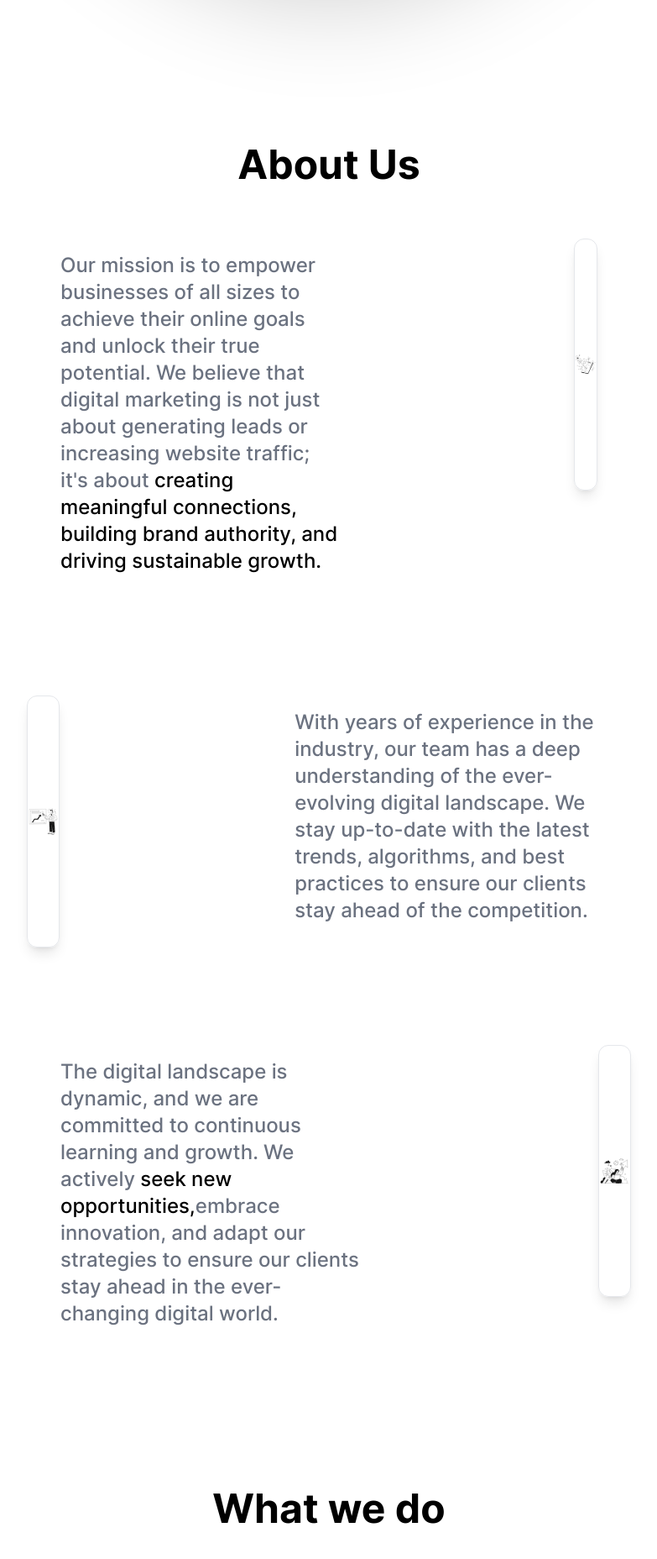
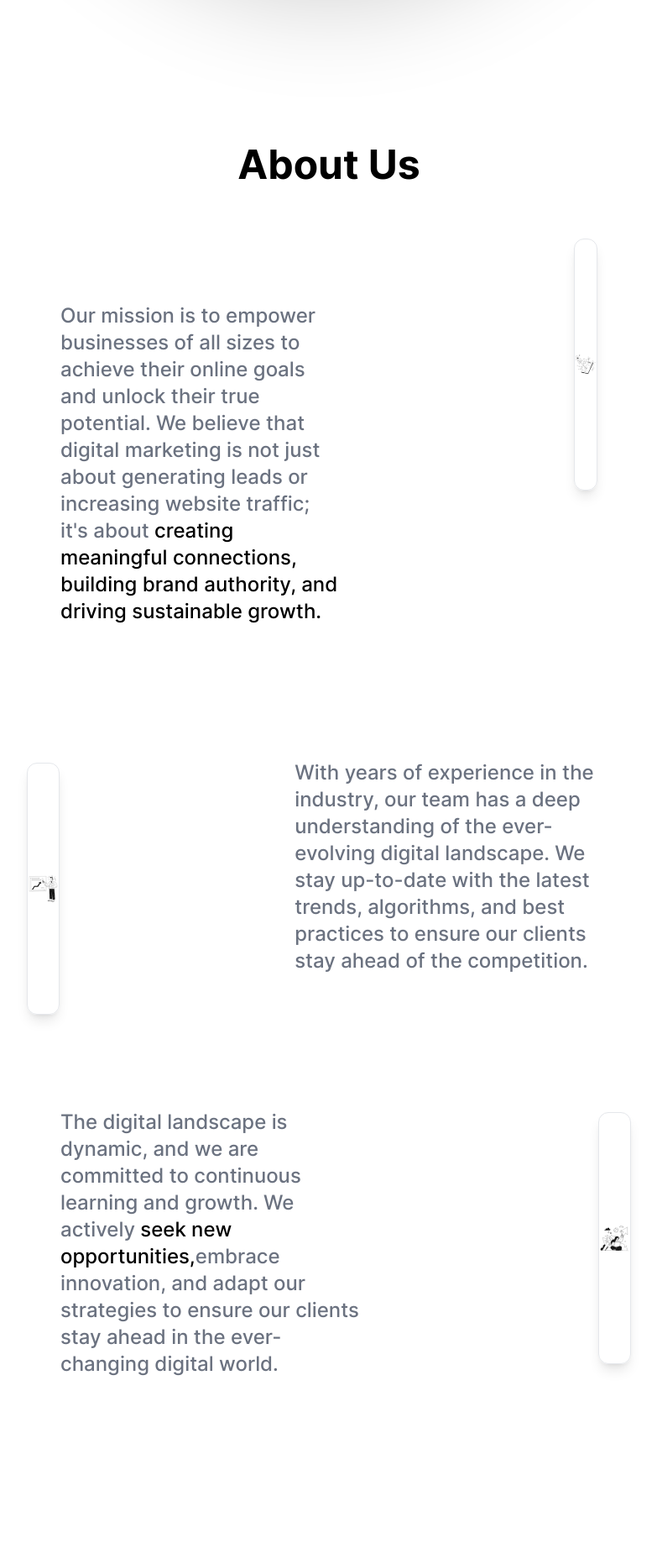
Before and after one commit to markmumba/baySphere, a React (Vite) app: page / in a window 1280 px wide. Shown: the part 883-2739 px from the top of the page at 84% size, without its empty margins (248-1031 px from the left). Built offline with nearby package versions, Linux system fonts and the light colour scheme.

Commit message:
adding added the about section animation and also the pricing section

```diff
--- a/src/components/about.tsx
+++ b/src/components/about.tsx
@@ -1,43 +1,44 @@
 import startup from '../assets/images/app-launch.svg'
 import keynote from '../assets/images/keynote-presentation.svg'
 import success from '../assets/images/business-success-chart.svg'
+import { motion } from "framer-motion"
 
 const About = () => {
     return (
         <>
             <div id="about" className=" py-10  lg:py-28">
                 <h2 className="text-center font-bold  text-4xl md:text-5xl">About Us</h2>
-                <div className=' grid  md:flex lg:space-x-40 lg:px-60 '>
-                    <div className='p-7 lg:p-20 font-medium  text-gray-500 md:text-2xl text-xl max-w-md lg:max-w-3xl'>
+                <div className=' grid  md:flex lg:space-x-40 lg:px-60  '>
+                    <motion.div initial={{ opacity: 0 }} whileInView={{ opacity: 1 }} transition={{ duration: 2 }} animate={{ y: -20 }} className='mt-20 p-7 lg:p-20 font-medium  text-gray-500 md:text-2xl text-xl max-w-md lg:max-w-3xl'>
                         <p>Our mission is to empower businesses
                             of all sizes to achieve their online
                             goals and unlock their true potential. We believe that digital marketing is not just about generating leads or increasing
                             website traffic; it's about <span className='text-black'>creating meaningful
-                            connections, building brand authority,
-                            and driving sustainable growth.</span>
+                                connections, building brand authority,
+                                and driving sustainable growth.</span>
                         </p>
-                    </div>
+                    </motion.div>
                     <div className=' px-20 md:pl-10 md:pt-12 lg:pt-16 '> <img className='w-[250px] h-[250px] lg:w-[300px] lg:h-[300px] border rounded-xl  shadow-lg' src={startup} /> </div>
                 </div>
                 <div className='grid  md:flex lg:space-x-40 lg:px-60'>
                     <div className='hidden md:block px-20 md:px-10 md:pt-10  lg:pt-16'> <img className='w-[250px] h-[250px] lg:w-[300px] lg:h-[300px] border rounded-xl  shadow-lg' src={keynote} /> </div>
-                    <div className='p-7 lg:p-20 font-medium text-gray-500 md:text-2xl text-xl max-w-md lg:max-w-3xl'>
+                    <motion.div initial={{opacity:0}} whileInView={{opacity:1}} transition={{duration:2}} animate={{y:-20}}  className='p-7 lg:p-20 font-medium text-gray-500 md:text-2xl text-xl max-w-md lg:max-w-3xl'>
                         <p> With years of experience
                             in the industry, our team has a deep understanding of the
                             ever-evolving digital landscape. We stay up-to-date with the latest trends,
                             algorithms, and best practices to ensure our clients stay ahead of the competition.
                         </p>
-                    </div>
+                    </motion.div>
                 </div>
                 <div className='grid  md:flex lg:space-x-40 lg:px-60'>
-                    <div className='p-7 lg:p-20 font-medium text-gray-500 md:text-2xl text-xl max-w-md lg:max-w-3xl'>
+                    <motion.div initial={{opacity:0}} whileInView={{opacity:1}} transition={{duration:2}} animate={{y:-20}}  className='p-7 lg:p-20 font-medium text-gray-500 md:text-2xl text-xl max-w-md lg:max-w-3xl'>
                         <p>The digital landscape is dynamic,
                             and we are committed to continuous learning and growth. We actively <span className='text-black'>seek new opportunities,</span>
                             embrace innovation, and adapt our
                             strategies to ensure our clients stay ahead
                             in the ever-changing digital world.
                         </p>
-                    </div>
+                    </motion.div>
                     <div className='px-20 md:px-10 md:pt-10  lg:pt-16'> <img className='w-[250px] h-[250px] lg:w-[300px] lg:h-[300px] border rounded-xl  shadow-lg' src={success} /> </div>
                 </div>
 
--- a/src/components/pricing.tsx
+++ b/src/components/pricing.tsx
@@ -1,4 +1,4 @@
-
+import { motion } from "framer-motion";
 
 const Pricing = () => {
     return (
@@ -11,7 +11,7 @@ const Pricing = () => {
 
                 <div>
                     <div className=" grid md:grid-cols-2  lg:flex lg:flex-row lg:justify-center gap-y-10 md:gap-y-20 gap-x-4 p-2 md:p-10 ">
-                        <div  className="flex flex-col gap-y-2 p-3 md:p-10  border-gray-200 border-2 rounded-lg">
+                        <motion.div whileHover={{ scale: 1.1 }} className="flex flex-col gap-y-2 p-3 md:p-10  border-gray-200 border-2 rounded-lg">
                             <h2 className="text-center font-bold ">Starter Package</h2>
                             <p className="text-center font-bold"> <span className="text-3xl">Ksh 3,000</span>/month </p>
                             <p className="text-sm text-center">Designed for Small Businesses</p>
@@ -21,8 +21,8 @@ const Pricing = () => {
                                 <li><i className="bi bi-check2 text-gray-900  " ></i>Content Creation</li>
                                 <li><i className="bi bi-check2 text-gray-900  " ></i>Local SEO</li>
                             </ul>
-                        </div>
-                        <div  className="flex flex-col  p-3 md:p-10 border-2 gap-y-2 border-sky-950 rounded-lg">
+                        </motion.div>
+                        <motion.div whileHover={{ scale: 1.1 }}  className="flex flex-col  p-3 md:p-10 border-2 gap-y-2 border-sky-950 rounded-lg">
                             <h2 className="text-center font-bold">Growth Package</h2>
                             <p className="text-center font-bold"><span className="text-3xl">Ksh 6,000</span>/month</p>
                             <p className="text-sm text-center"> Ideal for Growing Businesses</p>
@@ -32,8 +32,8 @@ const Pricing = () => {
                                 <li><i className="bi bi-check2 text-gray-900  " ></i>Search Engine Optimization </li>
                                 <li><i className="bi bi-check2 text-gray-900 " ></i>Monthly Analytics Reports</li>
                             </ul>
-                        </div>
-                        <div  className="flex flex-col gap-y-2 p-3 md:p-10 border-2 border-gray-200 rounded-lg">
+                        </motion.div>
+                        <motion.div whileHover={{ scale: 1.1 }}  className="flex flex-col gap-y-2 p-3 md:p-10 border-2 border-gray-200 rounded-lg">
                             <h2 className="text-center font-bold ">Pro Package</h2>
                             <p className="text-center font-bold"><span className="text-3xl">Ksh 10,000</span>/month</p>
                             <p className="text-sm text-center">The essentials to provide your best work for clients.</p>
@@ -43,7 +43,7 @@ const Pricing = () => {
                                 <li><i className="bi bi-check2 text-gray-900 " ></i>Content Marketing</li>
                                 <li><i className="bi bi-check2 text-gray-900 " ></i>Comprehensive Monthly Reports</li>
                             </ul>
-                        </div>
+                        </motion.div>
 
                     </div>
                 </div>
```
